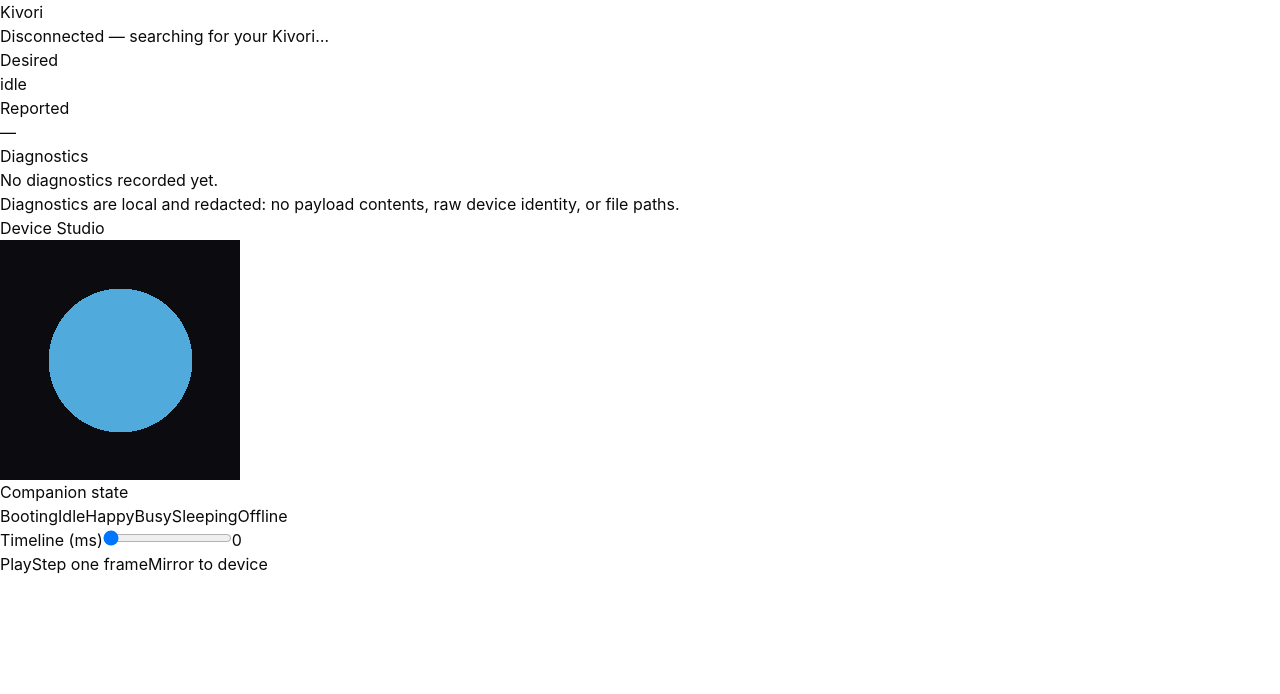
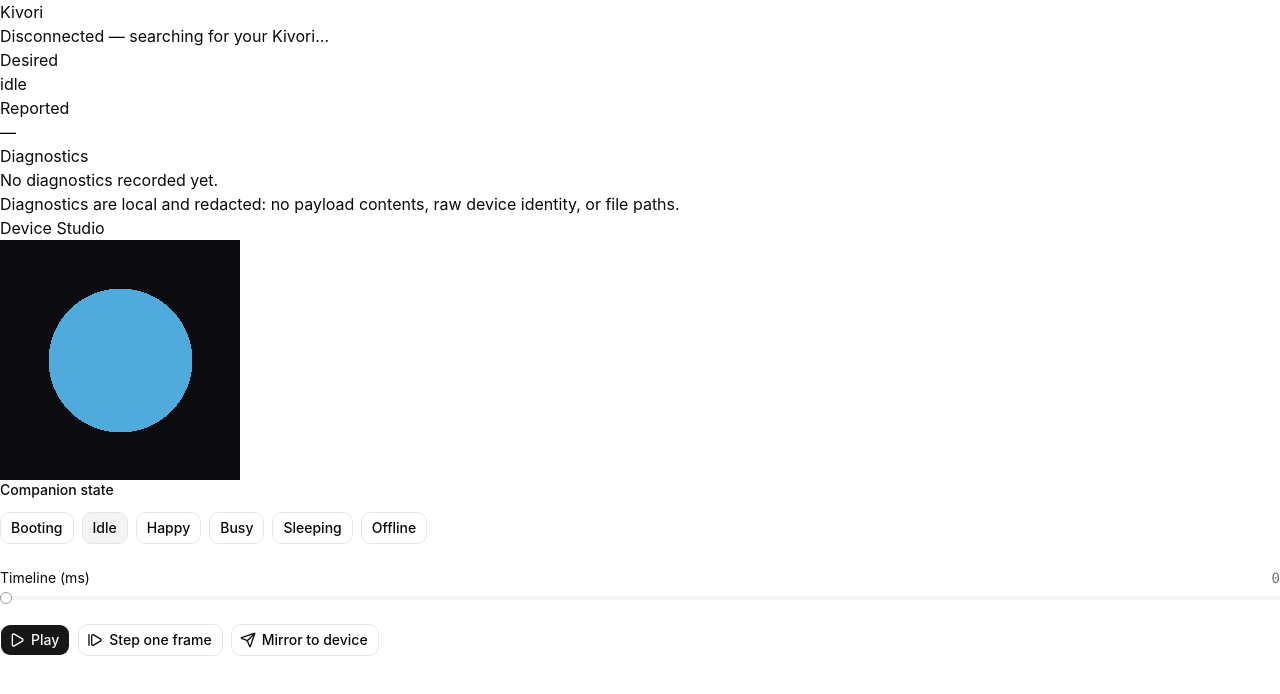
Before and after one commit to Vellixia/Kivori, a React (Vite) app in the folder apps/desktop/: page / in a window 1280 px wide. Shown: the top 694 px of the page. Built offline with nearby package versions, Linux system fonts and the light colour scheme.

Commit message:
feat(ui): convert Device Studio controls to shadcn

```diff
--- a/apps/desktop/src/features/device-studio/Controls.tsx
+++ b/apps/desktop/src/features/device-studio/Controls.tsx
@@ -1,4 +1,8 @@
 import type { ReactElement } from 'react';
+import { Pause, Play, Send, StepForward } from 'lucide-react';
+import { Button } from '../../components/ui/button';
+import { Slider } from '../../components/ui/slider';
+import { ToggleGroup, ToggleGroupItem } from '../../components/ui/toggle-group';
 import { mirrorState } from '../../lib/ipc';
 import type { CompanionState, SendableState } from '../../lib/ipc/types';
 import { COMPANION_STATES, SENDABLE_STATES } from '../../lib/ipc/types';
@@ -21,53 +25,62 @@
   const canMirror = SENDABLE.has(state);
 
   return (
-    <div className="studio-controls">
-      <fieldset>
-        <legend>{t.stateGroup}</legend>
-        <div role="radiogroup" aria-label={t.stateGroup} className="state-group">
+    <div className="studio-controls space-y-6">
+      <fieldset className="space-y-3">
+        <legend className="text-sm font-medium">{t.stateGroup}</legend>
+        <ToggleGroup
+          aria-label={t.stateGroup}
+          value={[state]}
+          onValueChange={(value) => {
+            const nextState = value[0] as CompanionState | undefined;
+            if (nextState) setState(nextState);
+          }}
+          variant="outline"
+          className="flex-wrap"
+        >
           {COMPANION_STATES.map((candidate) => (
-            <button
-              key={candidate}
-              type="button"
-              role="radio"
-              aria-checked={state === candidate}
-              onClick={() => setState(candidate)}
-            >
+            <ToggleGroupItem key={candidate} value={candidate}>
               {t.states[candidate]}
-            </button>
+            </ToggleGroupItem>
           ))}
-        </div>
+        </ToggleGroup>
       </fieldset>
 
-      <label className="scrub">
-        <span>{t.scrub}</span>
-        <input
-          type="range"
+      <div className="scrub space-y-2">
+        <div className="flex items-center justify-between gap-3 text-sm">
+          <span>{t.scrub}</span>
+          <output className="font-mono text-muted-foreground">{elapsedMs}</output>
+        </div>
+        <Slider
+          aria-label={t.scrub}
           min={0}
           max={SCENE_DURATION_MS}
           step={STEP_MS}
           value={elapsedMs}
-          onChange={(event) => seek(Number(event.target.value))}
+          onValueChange={(value) => seek(Array.isArray(value) ? (value[0] ?? 0) : value)}
         />
-        <output>{elapsedMs}</output>
-      </label>
+      </div>
 
-      <div className="transport" role="group" aria-label={t.transport}>
-        <button type="button" onClick={toggle} aria-pressed={playing}>
+      <div className="transport flex flex-wrap gap-2" role="group" aria-label={t.transport}>
+        <Button type="button" onClick={toggle} aria-pressed={playing}>
+          {playing ? <Pause data-icon="inline-start" /> : <Play data-icon="inline-start" />}
           {playing ? t.pause : t.play}
-        </button>
-        <button type="button" onClick={() => step()}>
+        </Button>
+        <Button type="button" variant="outline" onClick={() => step()}>
+          <StepForward data-icon="inline-start" />
           {t.step}
-        </button>
-        <button
+        </Button>
+        <Button
           type="button"
+          variant="outline"
           disabled={!canMirror}
           onClick={() => {
             if (canMirror) void mirrorState(state as SendableState);
           }}
         >
+          <Send data-icon="inline-start" />
           {t.mirror}
-        </button>
+        </Button>
       </div>
     </div>
   );
```
